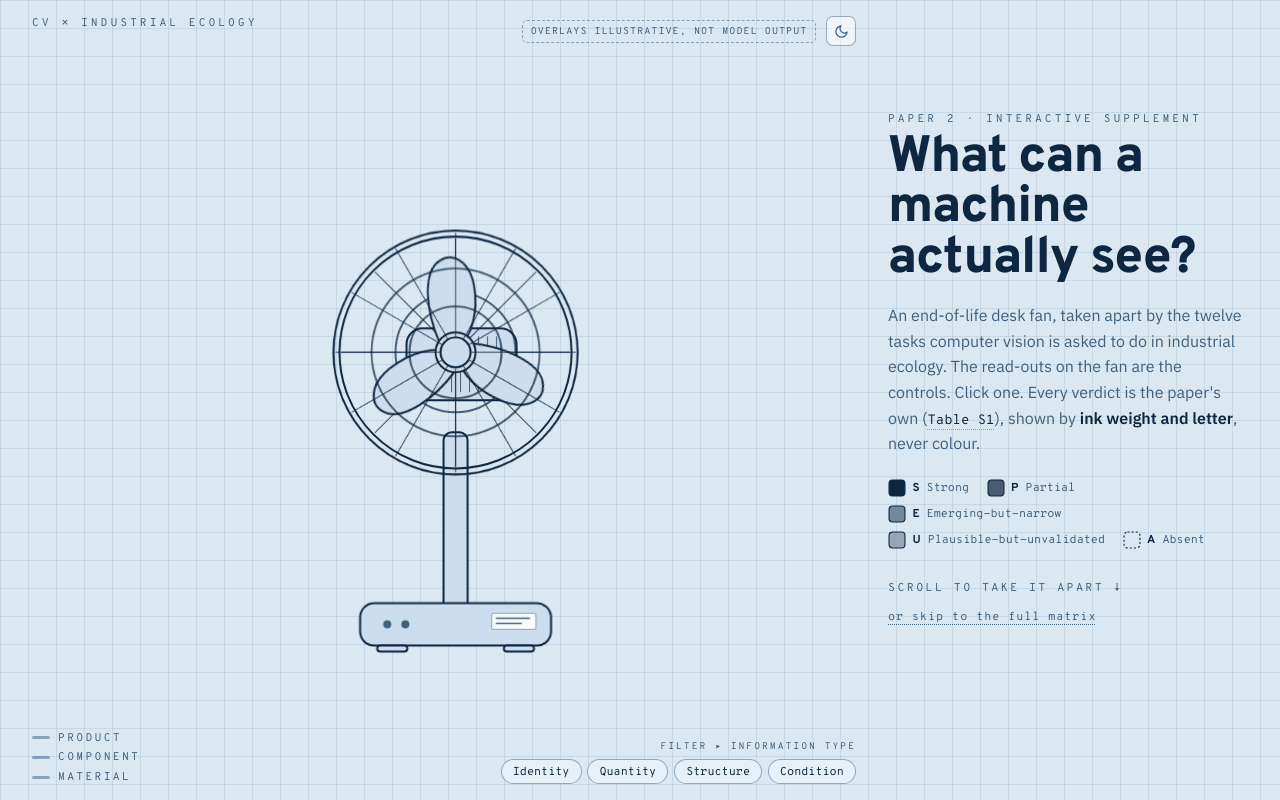
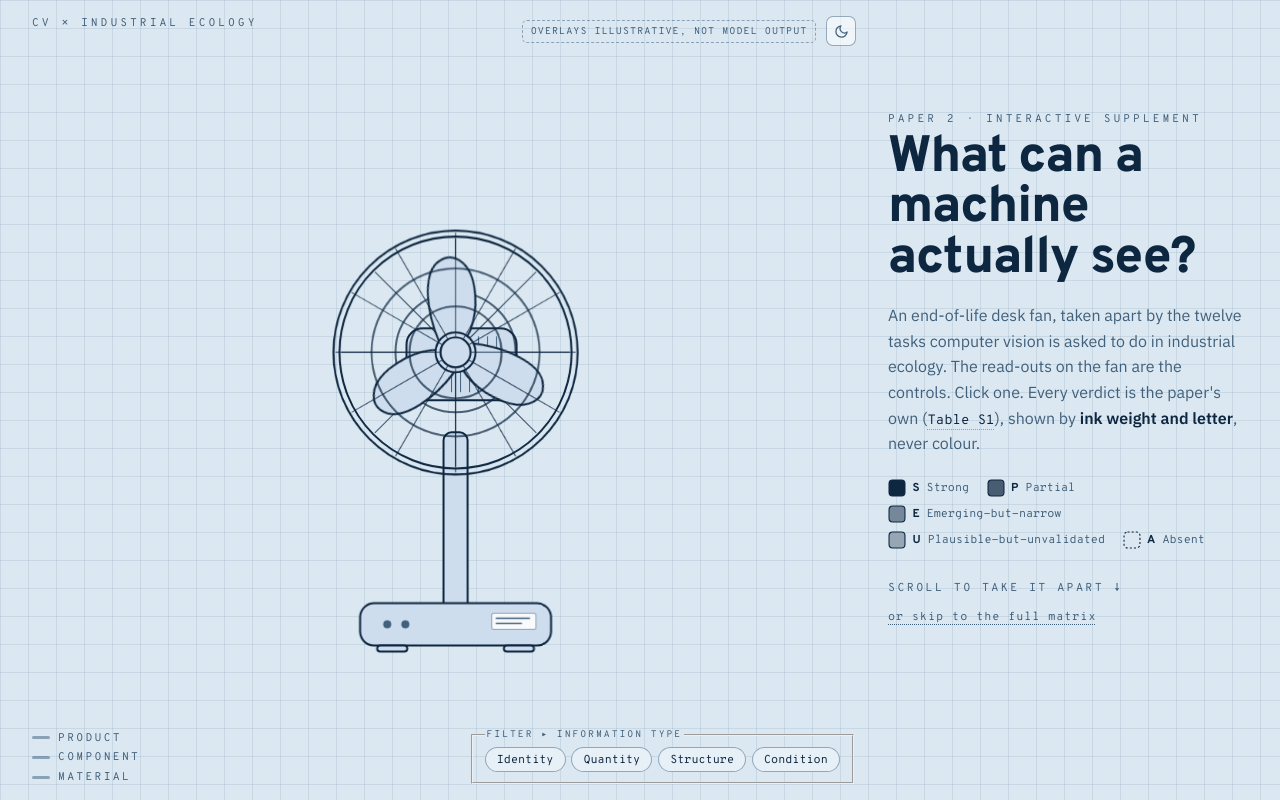
Before and after one commit to simonvanlierde/cv-ie-taxonomy, a React (Vite) app: page / in a window 1280 px wide. Shown: the top 800 px of the page. Built offline with nearby package versions, Linux system fonts and the light colour scheme.

Commit message:
chore(lint): satisfy the stricter biome a11y rules

```diff
--- a/src/CvTaxonomy.tsx
+++ b/src/CvTaxonomy.tsx
@@ -164,11 +164,9 @@ export function CvTaxonomy({
                     </li>
                   ))}
                 </ol>
-                <div className="cvt-filtergroup">
-                  <span className="cvt-filters-label" aria-hidden>
-                    filter ▸ information type
-                  </span>
-                  <div className="cvt-filters" role="group" aria-label="Filter by information type">
+                <fieldset className="cvt-filtergroup">
+                  <legend className="cvt-filters-label">filter ▸ information type</legend>
+                  <div className="cvt-filters">
                     {INFO_TYPES.map((info) => (
                       <button
                         key={info}
@@ -181,7 +179,7 @@ export function CvTaxonomy({
                       </button>
                     ))}
                   </div>
-                </div>
+                </fieldset>
               </div>
             </div>
           </div>
--- a/src/Fan.tsx
+++ b/src/Fan.tsx
@@ -141,7 +141,7 @@ const spokes = (n: number, r0: number, r1: number, cx = 300, cy = 400) =>
     const a = (i * 2 * Math.PI) / n;
     return (
       <line
-        key={i}
+        key={a}
         x1={cx + r0 * Math.cos(a)}
         y1={cy + r0 * Math.sin(a)}
         x2={cx + r1 * Math.cos(a)}
@@ -204,6 +204,7 @@ function Callout({
       onKeyDown={(e) => {
         if (e.key === "Enter" || e.key === " ") {
           e.preventDefault();
+    // biome-ignore lint/a11y/useSemanticElements: SVG has no <button>; a role on <g> is the only way to make an in-drawing hotspot operable
           onSelect(cell, hid);
         }
       }}
@@ -358,15 +359,8 @@ export function Fan({
 
         <g className="fan-part" transform={at(V.mo, Z.mo)}>
           <rect {...moR} />
-          {Array.from({ length: 6 }, (_, i) => (
-            <line
-              key={i}
-              className="fan-winding"
-              x1={296 + i * 9}
-              y1="384"
-              x2={296 + i * 9}
-              y2="440"
-            />
+          {Array.from({ length: 6 }, (_, i) => 296 + i * 9).map((x) => (
+            <line key={x} className="fan-winding" x1={x} y1="384" x2={x} y2="440" />
           ))}
           <circle cx="262" cy="412" r="8" />
           <rect
--- a/src/VerdictSwatch.tsx
+++ b/src/VerdictSwatch.tsx
@@ -62,7 +62,7 @@ export function VerdictSwatch({
       width={size}
       height={size}
       viewBox="0 0 26 26"
-      aria-hidden
+      aria-hidden="true"
       className="cvt-glyphbox"
     >
       <defs>
--- a/src/main.tsx
+++ b/src/main.tsx
@@ -13,7 +13,10 @@ if (theme === "dark" || theme === "light") {
   document.body.style.backgroundColor = theme === "dark" ? "#0b1622" : "#dce8f1";
 }
 
-createRoot(document.getElementById("root")!).render(
+const root = document.getElementById("root");
+if (!root) throw new Error("index.html is missing #root");
+
+createRoot(root).render(
   <StrictMode>
     <CvTaxonomy
       theme={theme === "dark" || theme === "light" ? theme : undefined}
```
